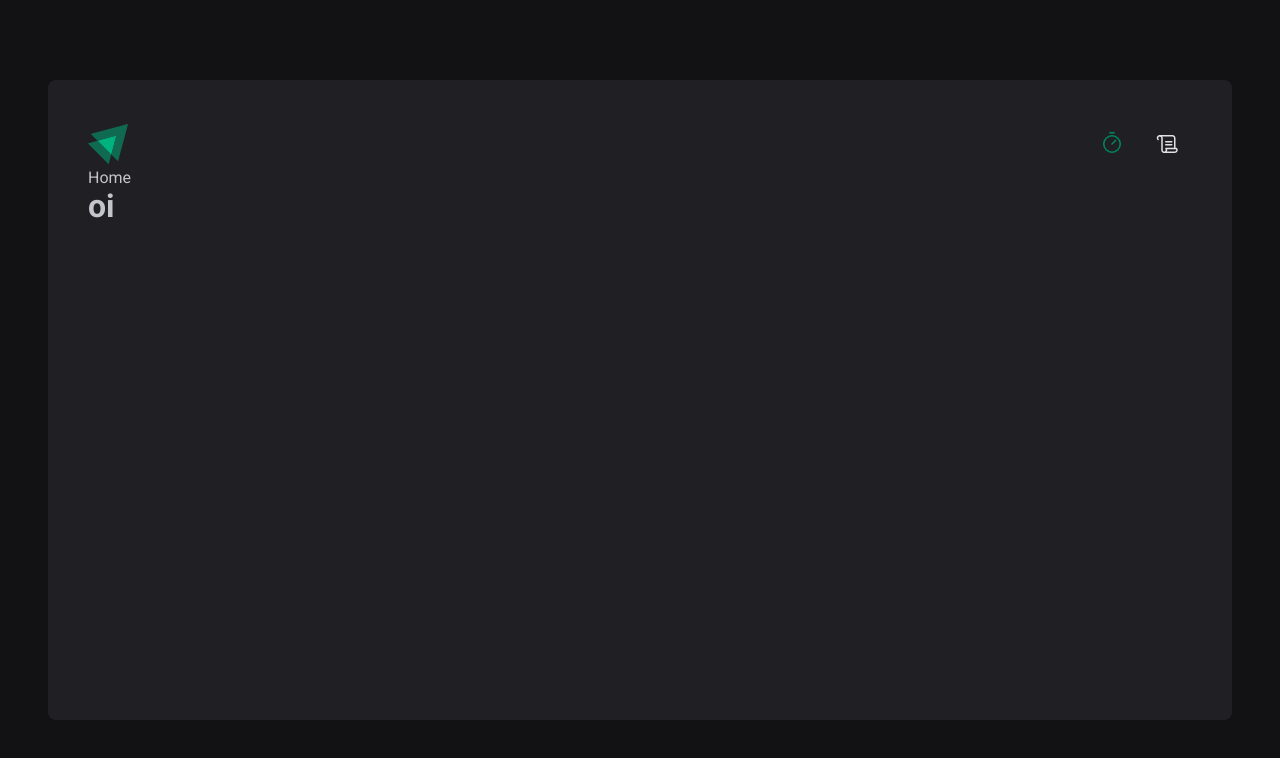
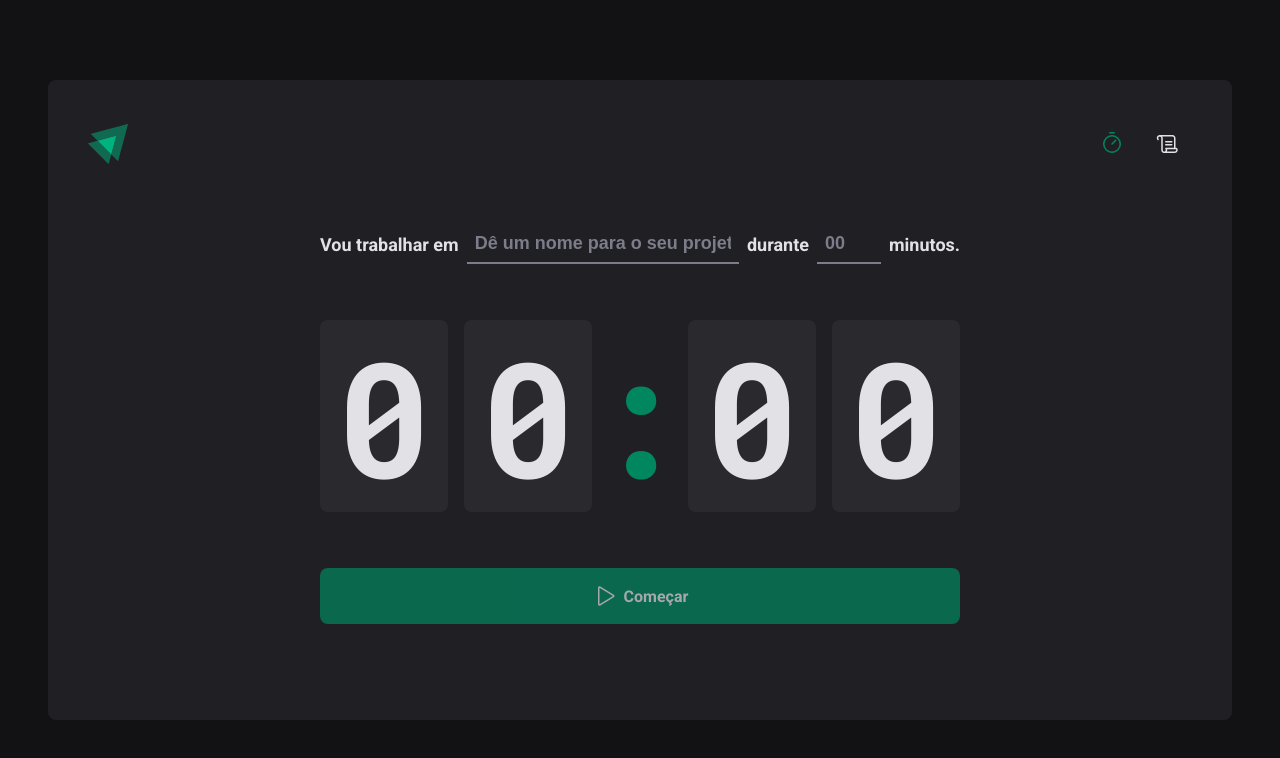
Before and after one commit to joeyanovich/ignite-timer, a React (Vite) app: page / in a window 1280 px wide. Shown: the top 758 px of the page. Built offline with nearby package versions, Linux system fonts and the light colour scheme.

Commit message:
feat ✨: created home

```diff
--- a/src/Router.tsx
+++ b/src/Router.tsx
@@ -1,5 +1,5 @@
 import { Routes, Route } from 'react-router-dom'
-import { Home } from './pages/Home'
+import { Home } from './pages/Home/index'
 import { History } from './pages/History'
 import { DefaultLayout } from './layouts/DefaultLayout/index'
 
--- a/src/pages/Home.tsx
+++ /dev/null
@@ -1,8 +0,0 @@
-export function Home() {
-  return (
-    <div>
-      Home
-      <h1>oi</h1>
-    </div>
-  )
-}
--- /dev/null
+++ b/src/pages/Home/index.tsx
@@ -0,0 +1,55 @@
+import { Play } from 'phosphor-react'
+import {
+  CountdownContainer,
+  FormContainer,
+  HomeContainer,
+  MinutesAmountInput,
+  Separator,
+  StartCountdownButton,
+  TaskInput,
+} from './styles'
+
+export function Home() {
+  return (
+    <HomeContainer>
+      <form action="">
+        <FormContainer>
+          <label htmlFor="task">Vou trabalhar em</label>
+          <TaskInput
+            id="task"
+            list="task-suggestions"
+            placeholder="Dê um nome para o seu projeto"
+          />
+          <datalist id="task-suggestions">
+            <option value="Projeto 1" />
+          </datalist>
+
+          <label htmlFor="minutesAmount">durante</label>
+          <MinutesAmountInput
+            type="number"
+            id="minutesAmount"
+            placeholder="00"
+            step={5}
+            min={5}
+            max={60}
+          />
+
+          <span>minutos.</span>
+        </FormContainer>
+
+        <CountdownContainer>
+          <span>0</span>
+          <span>0</span>
+          <Separator>:</Separator>
+          <span>0</span>
+          <span>0</span>
+        </CountdownContainer>
+
+        <StartCountdownButton disabled type="submit">
+          <Play size={24} />
+          Começar
+        </StartCountdownButton>
+      </form>
+    </HomeContainer>
+  )
+}
--- /dev/null
+++ b/src/pages/Home/styles.ts
@@ -0,0 +1,113 @@
+import styled from 'styled-components'
+
+export const HomeContainer = styled.main`
+  flex: 1;
+
+  display: flex;
+  flex-direction: content;
+  align-items: center;
+  justify-content: center;
+
+  form {
+    display: flex;
+    flex-direction: column;
+    align-items: center;
+    gap: 3.5rem;
+  }
+`
+
+export const FormContainer = styled.div`
+  width: 100%;
+  display: flex;
+  align-items: center;
+  justify-content: center;
+  gap: 0.5rem;
+  color: ${(props) => props.theme['gray-100']};
+  font-size: 1.125rem;
+  font-weight: bold;
+  flex-wrap: wrap;
+`
+const BaseInput = styled.input`
+  background-color: transparent;
+  height: 2.5rem;
+  border: 0;
+  border-bottom: 2px solid ${(props) => props.theme['gray-500']};
+  font-weight: bold;
+  font-size: 1.125rem;
+  padding: 0 0.5rem;
+  color: ${(props) => props.theme['gray-100']};
+
+  &:focus {
+    box-shadow: none;
+    border-color: ${(props) => props.theme['green-500']};
+  }
+
+  &::placeholder {
+    color: ${(props) => props.theme['gray-500']};
+  }
+`
+
+export const TaskInput = styled(BaseInput)`
+  flex: 1;
+
+  &::-webkit-calendar-picker-indicator {
+    display: none !important;
+  }
+`
+
+export const MinutesAmountInput = styled(BaseInput)`
+  width: 4rem;
+`
+
+export const CountdownContainer = styled.div`
+  font-family: 'Roboto Mono', monospace;
+  font-size: 10rem;
+  line-height: 8rem;
+  color: ${(props) => props.theme['gray-100']};
+
+  display: flex;
+  gap: 1rem;
+
+  span {
+    background-color: ${(props) => props.theme['gray-700']};
+    padding: 2rem 1rem;
+    border-radius: 8px;
+  }
+`
+
+export const Separator = styled.div`
+  padding: 2rem 0;
+  color: ${(props) => props.theme['green-500']};
+
+  width: 4rem;
+  overflow: hidden;
+  display: flex;
+  justify-content: center;
+`
+export const StartCountdownButton = styled.button`
+  width: 100%;
+  border: 0;
+  padding: 1rem;
+  border-radius: 8px;
+
+  display: flex;
+  align-items: center;
+  justify-content: center;
+
+  gap: 0.5rem;
+  font-weight: bold;
+
+  cursor: pointer;
+
+  background-color: ${(props) => props.theme['green-500']};
+  color: ${(props) => props.theme['gray-100']};
+
+  &:disabled {
+    opacity: 0.7;
+    cursor: not-allowed;
+  }
+
+  &:not(:disabled):hover {
+    background-color: ${(props) => props.theme['green-700']};
+  }
+`
--- a/src/styles/global.ts
+++ b/src/styles/global.ts
@@ -13,6 +13,7 @@
   body {
     background-color: ${(props) => props.theme['gray-900']};
     color: ${(props) => props.theme['gray-300']};
+    -webkit-font-smoothing: antialiased;
   }
   body, input-security, textarea, button {
     font-family: 'Roboto', sans-serif;
```
